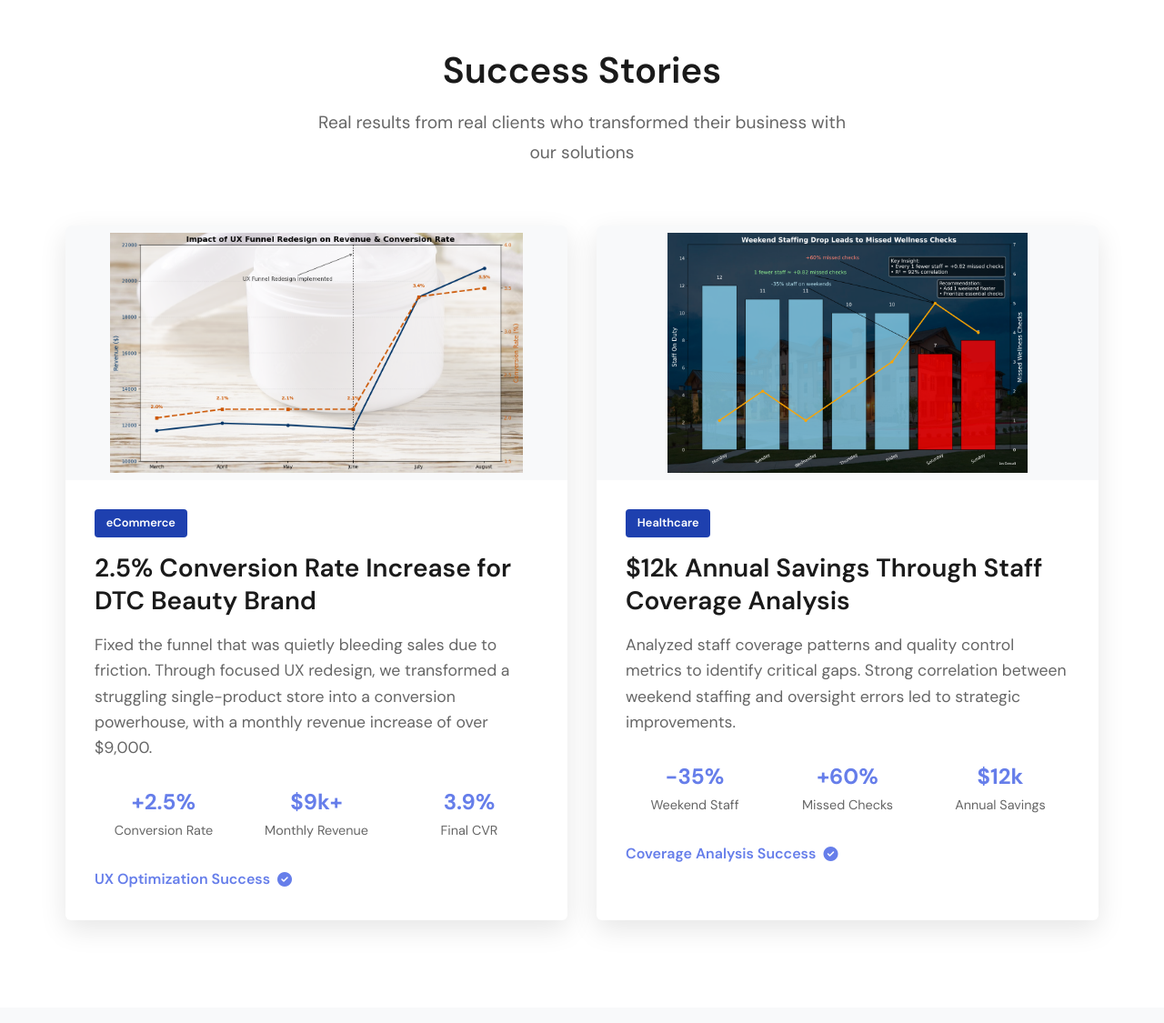
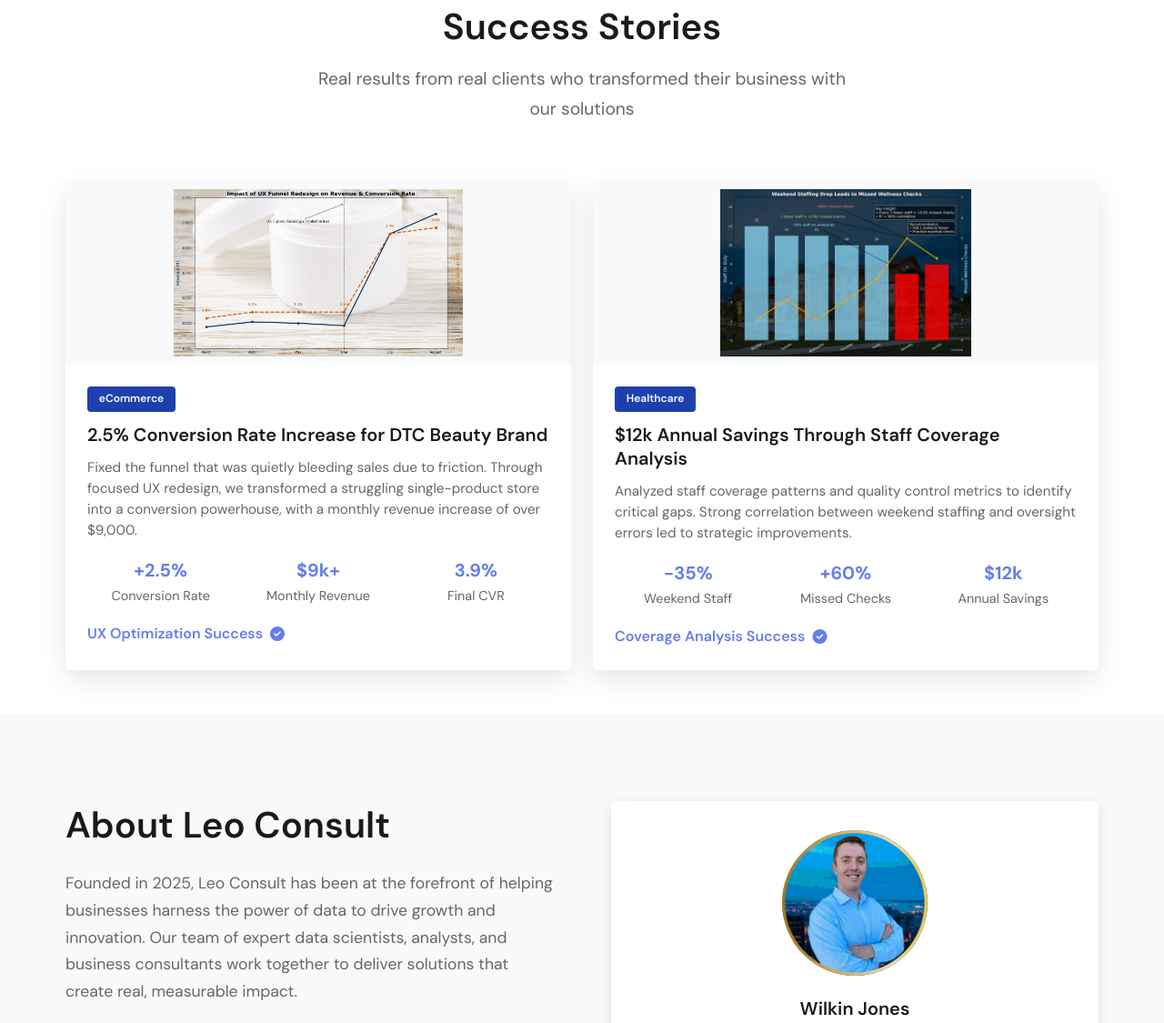
Before and after one commit to WilJones-Red/LeoConsult, a website: page index.html in a window 1280 px wide. Shown: the part 2552-3677 px from the top of the page at 91% size. Drawn offline with nearby package versions, Linux system fonts and the light colour scheme.

Commit message:
Changed overall page layout on index.html

```diff
--- a/css/style.css
+++ b/css/style.css
@@ -1033,14 +1033,14 @@ a {
 ======================================== */
 
 .case-studies {
-    padding: 6rem 0;
+    padding: 3rem 0;
     background: white;
 }
 
 .cases-grid {
     display: grid;
-    grid-template-columns: repeat(auto-fit, minmax(350px, 1fr));
-    gap: 2rem;
+    grid-template-columns: repeat(2, 1fr);
+    gap: 1.5rem;
 }
 
 .case-card {
@@ -1057,7 +1057,7 @@ a {
 }
 
 .case-image {
-    height: 280px;
+    height: 200px;
     overflow: hidden;
     background: #f8f9fa;
     display: flex;
@@ -1078,7 +1078,7 @@ a {
 }
 
 .case-content {
-    padding: 2rem;
+    padding: 1.5rem;
 }
 
 .case-category {
@@ -1087,26 +1087,28 @@ a {
     color: white;
     padding: 0.3rem 0.8rem;
     border-radius: 4px;
-    font-size: 0.8rem;
+    font-size: 0.75rem;
     font-weight: 600;
-    margin-bottom: 1rem;
+    margin-bottom: 0.75rem;
 }
 
 .case-title {
-    margin-bottom: 1rem;
+    margin-bottom: 0.75rem;
     color: #1a1a1a;
+    font-size: 1.25rem;
 }
 
 .case-description {
     color: #666;
-    margin-bottom: 1.5rem;
-    line-height: 1.6;
+    margin-bottom: 1rem;
+    line-height: 1.5;
+    font-size: 0.95rem;
 }
 
 .case-metrics {
     display: flex;
-    gap: 1rem;
-    margin-bottom: 1.5rem;
+    gap: 0.75rem;
+    margin-bottom: 1rem;
     flex-wrap: nowrap;
     justify-content: space-between;
 }
@@ -1114,8 +1116,8 @@ a {
 .metric {
     text-align: center;
     flex: 1;
-    min-width: 80px;
-    padding: 0.5rem 0.25rem;
+    min-width: 70px;
+    padding: 0.25rem;
 }
 
 .metric-value {
@@ -1138,9 +1140,14 @@ a {
     content: attr(data-value);
     direction: ltr;
     unicode-bidi: normal;
-    font-size: 1.5rem; /* Restore font size for pseudo-element */
+    font-size: 1.25rem; /* Restore font size for pseudo-element */
     display: block;
     line-height: 1.2;
+}
+
+.metric-label {
+    font-size: 0.8rem;
+    color: #666;
 }
 
 .stat-number {
```
